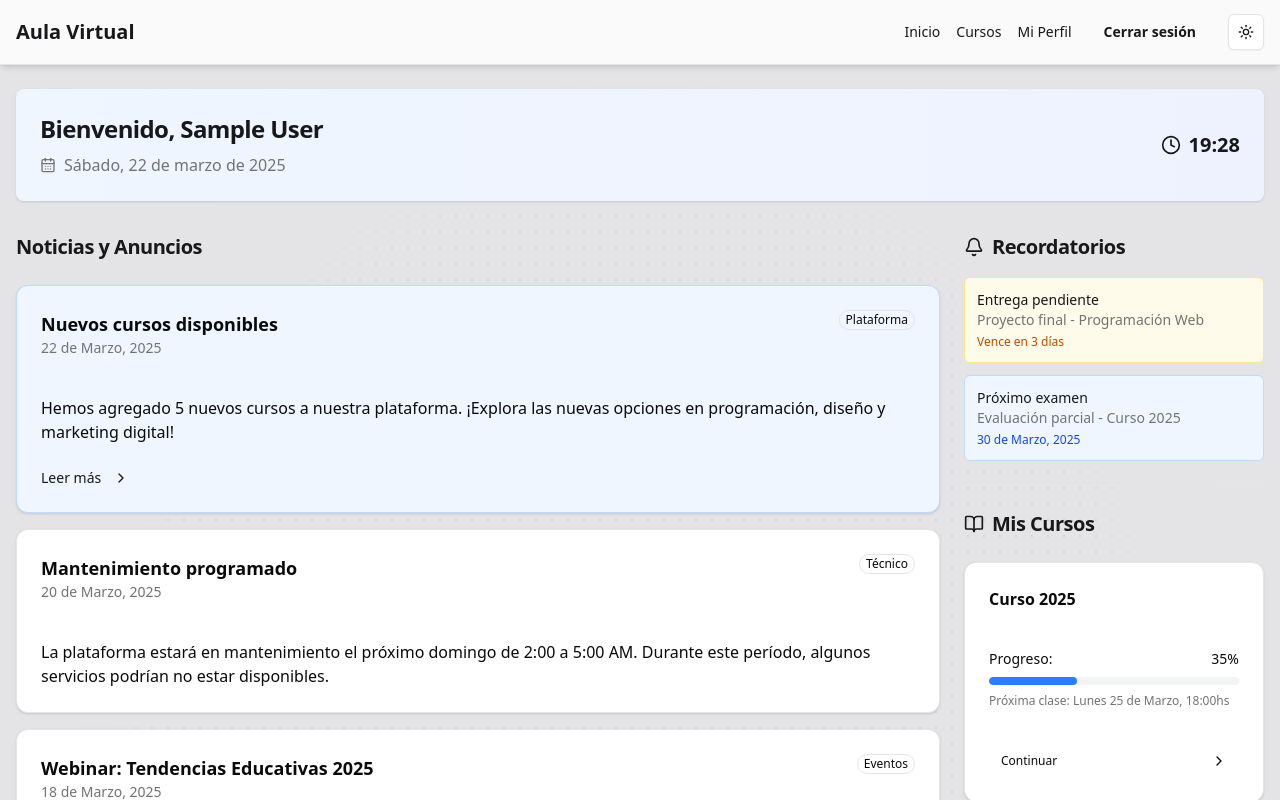
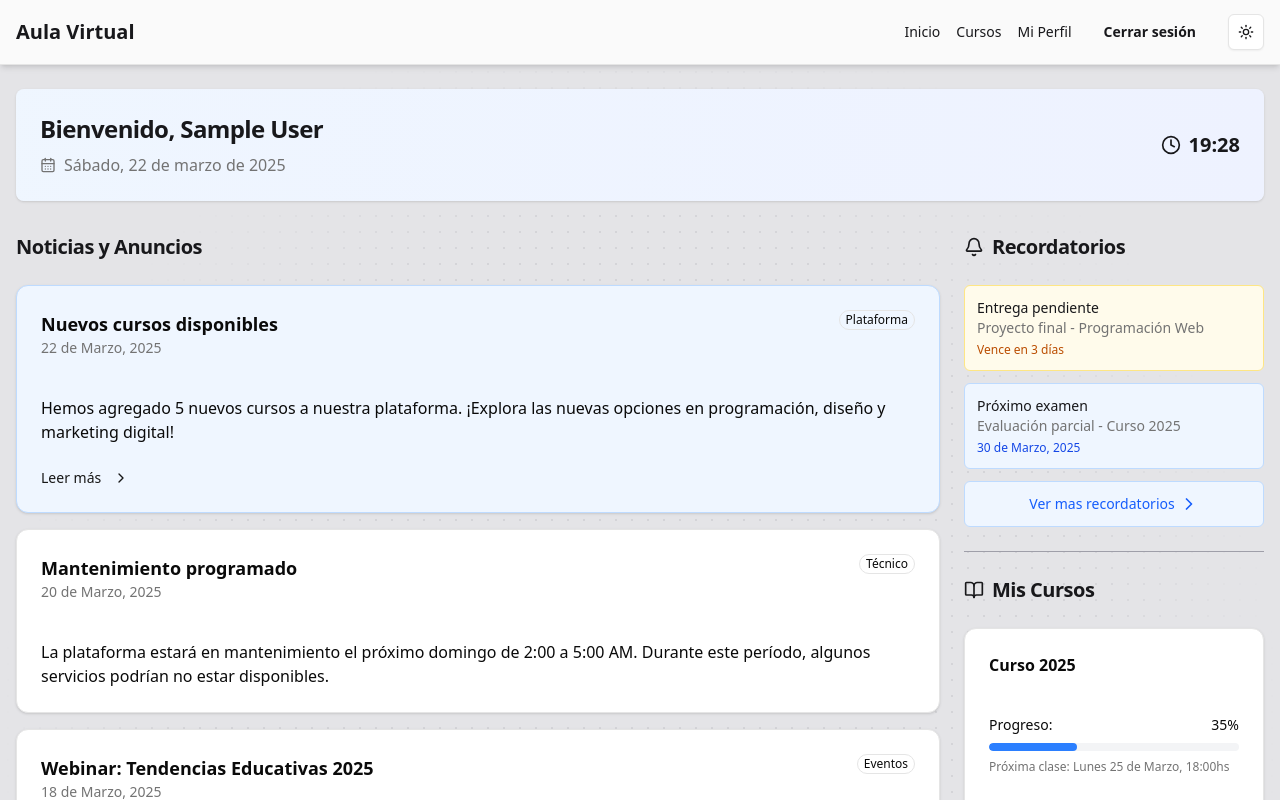
Before and after one commit to REPOSITORIO-PROYECTOS/sistema_gestion, a Next.js app in the folder frontend/: page / in a window 1280 px wide. Shown: the top 800 px of the page. Built offline with nearby package versions, Linux system fonts and the light colour scheme; sample sign-in values are in the browser's storage.

Commit message:
feat: mejorar el diseño de la página principal con ajustes en botones y recordatorios

```diff
--- a/frontend/src/app/page.tsx
+++ b/frontend/src/app/page.tsx
@@ -197,10 +197,10 @@ export default function Home() {
                                         <CardFooter className="pt-0">
                                             <Button
                                                 variant="link"
-                                                className="p-0 h-auto"
+                                                className="p-0 h-auto group"
                                             >
                                                 Leer más{" "}
-                                                <ChevronRight className="h-4 w-4 ml-1" />
+                                                <ChevronRight className="h-4 w-4 ml-1 group-hover:translate-x-1 transition-transform" />
                                             </Button>
                                         </CardFooter>
                                     )}
@@ -270,9 +270,9 @@ export default function Home() {
                     {/* Sidebar - Cursos inscritos */}
                     <div className="space-y-6">
                         <div>
-                            <div className="flex items-center mb-4">
+                            <div className="flex items-center mb-6">
                                 <Bell className="mr-2 h-5 w-5" />
-                                <h2 className="text-xl font-semibold tracking-tight">
+                                <h2 className="text-xl font-semibold tracking-tight ">
                                     Recordatorios
                                 </h2>
                             </div>
@@ -297,14 +297,21 @@ export default function Home() {
                                     <div className="text-muted-foreground dark:text-zinc-300">
                                         Evaluación parcial - Curso 2025
                                     </div>
-                                    <div className="text-xs mt-1 text-blue-700 dark:text-blue-400">
+                                    <div className="text-xs mt-1 text-blue-700 dark:text-blue-300">
                                         30 de Marzo, 2025
                                     </div>
                                 </div>
+                                <Link
+                                    href="#"
+                                    className="p-3 flex items-center justify-center text-sm font-medium text-blue-600 bg-blue-50 border border-blue-200 rounded-md hover:bg-blue-100 dark:bg-blue-900 dark:border-blue-700 dark:text-blue-300 dark:hover:bg-blue-800 group"
+                                >
+                                    Ver mas recordatorios
+                                    <ChevronRight className="size-5 ml-1 group-hover:translate-x-1 transition-transform" />
+                                </Link>
                             </div>
                         </div>
 
-                        <Separator />
+                        <Separator className="bg-zinc-400 dark:bg-zinc-700" />
 
                         <div className="flex items-center">
                             <BookOpen className="mr-2 h-5 w-5" />
```
